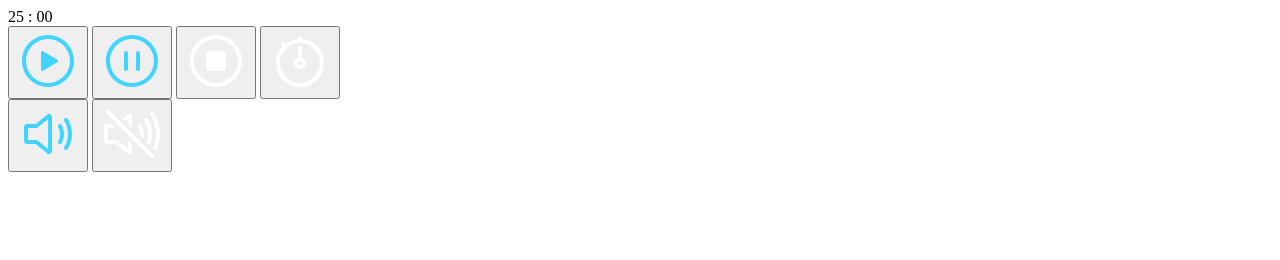
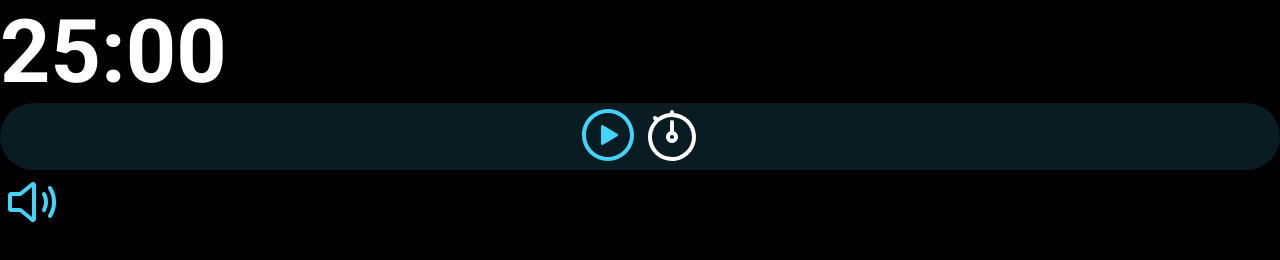
Before and after one commit to Ygorsimoura/focus-timer, a plain HTML site: page index.html in a window 1280 px wide. Drawn offline with Linux system fonts and the light colour scheme.

Commit message:
'iniciando o css'

```diff
--- a/index.html
+++ b/index.html
@@ -3,6 +3,10 @@
 <head>
     <meta charset="UTF-8">
     <meta name="viewport" content="width=device-width, initial-scale=1.0">
+    <link rel="preconnect" href="https://fonts.googleapis.com">
+    <link rel="preconnect" href="https://fonts.gstatic.com" crossorigin>
+    <link href="https://fonts.googleapis.com/css2?family=Roboto:wght@700&display=swap" rel="stylesheet">
+    <link rel="stylesheet" href="style.css">
     <title>focusTimer</title>
 </head>
 <body>
@@ -20,14 +24,14 @@
 <path d="M27.04 41.805L41.3462 33.1625C41.5457 33.041 41.7105 32.8703 41.8248 32.6667C41.9392 32.4631 41.9993 32.2335 41.9993 32C41.9993 31.7665 41.9392 31.5369 41.8248 31.3333C41.7105 31.1297 41.5457 30.959 41.3462 30.8375L27.04 22.195C26.8349 22.0721 26.6009 22.0061 26.3619 22.0035C26.1228 22.001 25.8874 22.062 25.6798 22.1805C25.4721 22.2989 25.2998 22.4705 25.1803 22.6775C25.0608 22.8846 24.9986 23.1197 25 23.3587V40.6413C24.9986 40.8803 25.0608 41.1154 25.1803 41.3225C25.2998 41.5295 25.4721 41.7011 25.6798 41.8195C25.8874 41.938 26.1228 41.999 26.3619 41.9965C26.6009 41.9939 26.8349 41.9279 27.04 41.805Z" fill="#42D3FF"/>
 </svg>
             </button>
-            <button class="pause">
+            <button class="pause hide">
                 <svg width="64" height="64" viewBox="0 0 64 64" fill="none" xmlns="http://www.w3.org/2000/svg">
 <path fill-rule="evenodd" clip-rule="evenodd" d="M6 32C6 17.6454 17.6454 6 32 6C46.3546 6 58 17.6454 58 32C58 46.3546 46.3546 58 32 58C17.6454 58 6 46.3546 6 32ZM32 10C19.8546 10 10 19.8546 10 32C10 44.1454 19.8546 54 32 54C44.1454 54 54 44.1454 54 32C54 19.8546 44.1454 10 32 10Z" fill="#42D3FF"/>
 <path fill-rule="evenodd" clip-rule="evenodd" d="M26 22C27.1046 22 28 22.8954 28 24V40C28 41.1046 27.1046 42 26 42C24.8954 42 24 41.1046 24 40V24C24 22.8954 24.8954 22 26 22Z" fill="#42D3FF"/>
 <path fill-rule="evenodd" clip-rule="evenodd" d="M38 22C39.1046 22 40 22.8954 40 24V40C40 41.1046 39.1046 42 38 42C36.8954 42 36 41.1046 36 40V24C36 22.8954 36.8954 22 38 22Z" fill="#42D3FF"/>
 </svg>
             </button>
-            <button class="stop">
+            <button class="stop hide">
                 <svg width="64" height="64" viewBox="0 0 64 64" fill="none" xmlns="http://www.w3.org/2000/svg">
 <path fill-rule="evenodd" clip-rule="evenodd" d="M6 32C6 17.6454 17.6454 6 32 6C46.3546 6 58 17.6454 58 32C58 46.3546 46.3546 58 32 58C17.6454 58 6 46.3546 6 32ZM32 10C19.8546 10 10 19.8546 10 32C10 44.1454 19.8546 54 32 54C44.1454 54 54 44.1454 54 32C54 19.8546 44.1454 10 32 10Z" fill="white"/>
 <path d="M38.8 42H25.2C24.3515 41.9993 23.538 41.662 22.938 41.062C22.338 40.462 22.0007 39.6485 22 38.8V25.2C22.0007 24.3515 22.338 23.538 22.938 22.938C23.538 22.338 24.3515 22.0007 25.2 22H38.8C39.6485 22.0007 40.462 22.338 41.062 22.938C41.662 23.538 41.9993 24.3515 42 25.2V38.8C41.9993 39.6485 41.662 40.462 41.062 41.062C40.462 41.662 39.6485 41.9993 38.8 42Z" fill="white"/>
@@ -48,7 +52,7 @@
 <path fill-rule="evenodd" clip-rule="evenodd" d="M48.9926 16.2723C49.9468 15.7159 51.1714 16.0384 51.7277 16.9926C54.3508 21.4912 56 25.5505 56 32C56 38.4594 54.279 42.5547 51.7354 46.9943C51.1862 47.9527 49.9642 48.2845 49.0057 47.7354C48.0473 47.1862 47.7155 45.9641 48.2646 45.0057C50.591 40.9453 52 37.5406 52 32C52 26.4495 50.6492 23.0838 48.2723 19.0074C47.7159 18.0532 48.0384 16.8286 48.9926 16.2723Z" fill="#42D3FF"/>
 </svg>
             </button>
-            <button class="sound-off">
+            <button class="sound-off hide">
                 <svg width="64" height="64" viewBox="0 0 64 64" fill="none" xmlns="http://www.w3.org/2000/svg">
 <path fill-rule="evenodd" clip-rule="evenodd" d="M6.58579 8.58579C7.36683 7.80474 8.63317 7.80474 9.41421 8.58579L53.4142 52.5858C54.1953 53.3668 54.1953 54.6332 53.4142 55.4142C52.6332 56.1953 51.3668 56.1953 50.5858 55.4142L6.58579 11.4142C5.80474 10.6332 5.80474 9.36683 6.58579 8.58579Z" fill="white"/>
 <path d="M28 17.115V21.34C28.0002 21.4722 28.0528 21.599 28.1462 21.6925L31.1462 24.6925C31.2161 24.7624 31.3051 24.8101 31.402 24.8295C31.499 24.8488 31.5995 24.839 31.6908 24.8013C31.7822 24.7636 31.8603 24.6996 31.9153 24.6175C31.9704 24.5354 31.9998 24.4388 32 24.34V15.0713C32.0056 14.5179 31.8613 13.9734 31.5825 13.4954C31.3036 13.0174 30.9007 12.6238 30.4163 12.3562C29.917 12.0875 29.3517 11.9664 28.7862 12.0069C28.2207 12.0474 27.6783 12.2479 27.2225 12.585C27.1939 12.6048 27.1664 12.6261 27.14 12.6488L23.1475 15.9175C23.0936 15.9618 23.0495 16.0169 23.0181 16.0792C22.9868 16.1415 22.9688 16.2098 22.9654 16.2795C22.962 16.3492 22.9732 16.4188 22.9983 16.4839C23.0234 16.549 23.0619 16.6082 23.1112 16.6575L25.2425 18.79C25.3304 18.8778 25.4478 18.9298 25.5718 18.9358C25.6959 18.9418 25.8178 18.9014 25.9137 18.8225L28 17.115Z" fill="white"/>
--- /dev/null
+++ b/style.css
@@ -0,0 +1,53 @@
+*{
+    margin: 0;
+    padding: 0;
+    box-sizing: border-box;
+}
+
+:root{
+    --bg-color: #000000;
+    --base-color: 194;
+    --bg-primary-color-ligth: hsla(var(--base-color), 100%, 63%, 0.13);
+    --primary-color: hsl(var(--base-color), 100%, 63%);
+    --text-color: #FFFFFF;
+
+    font-size: 62.5%;
+}
+
+body {
+    background-color: var(--bg-color);
+    color: var(--text-color);
+
+    font-family: 'Roboto', 'sans-serif';
+}
+
+.hide{
+    display: none;
+}
+
+.play svg path,
+.pause svg path,
+.sound-onn svg path {
+    fill: var(--primary-color);
+}
+
+button{
+    background-color: transparent;
+    border: none;
+
+    cursor: pointer;
+}
+
+.timer{
+    font-size: 8.8rem;
+    display: flex;
+}
+
+.controls{
+    background-color: var(--bg-primary-color-ligth);
+    display: flex;
+    justify-content: center;
+    align-items: center;
+
+    border-radius: 99999px ;
+}
```
